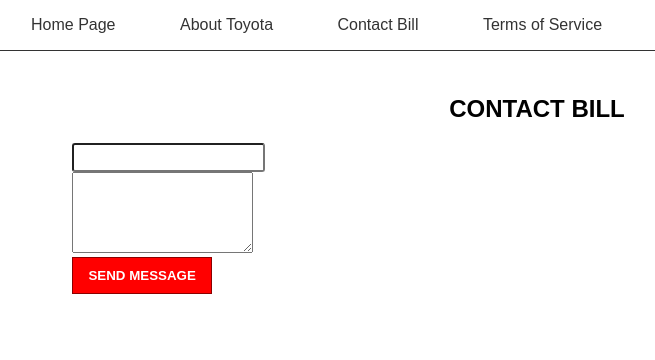
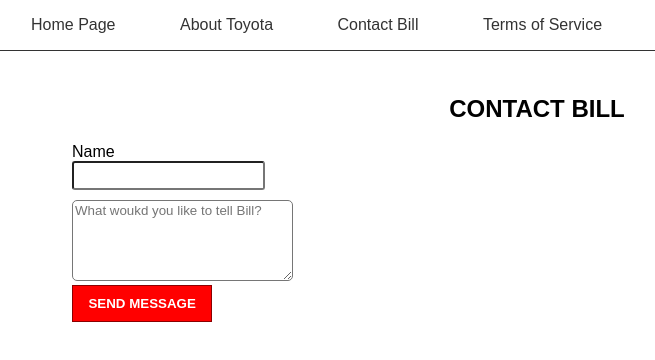
Before and after one commit to amartell2020/firstrepo, a plain HTML site: page contact.html in a window 1280 px wide. Shown: the whole page, without its empty margins (103-758 px from the left). Drawn offline with Linux system fonts and the light colour scheme.

Commit message:
fixing up a form

```diff
--- a/contact.html
+++ b/contact.html
@@ -17,8 +17,9 @@
     <section class="contact-section">
       <h1>Contact Bill</h1>
       <form class="contact-form">
+      <label>Name</label><br>
       <input type="text"><br>
-      <textarea rows="5" cols="20"></textarea><br>
+      <textarea rows="5" cols="25" placeholder="What woukd you like to tell Bill?"></textarea><br>
       <input type="submit" value="Send Message">
       </form>
     </section>
--- a/main.css
+++ b/main.css
@@ -22,6 +22,12 @@ body {
 
 .contact-form input[type="submit"]:hover {
   background: darkred;
+}
+
+.contact-form textarea {
+  border-radius: 5px;
+  margin-top: 10px;
+  font-family: sans-serif;
 }
 
 .contact-form input[type="text"] {
```
